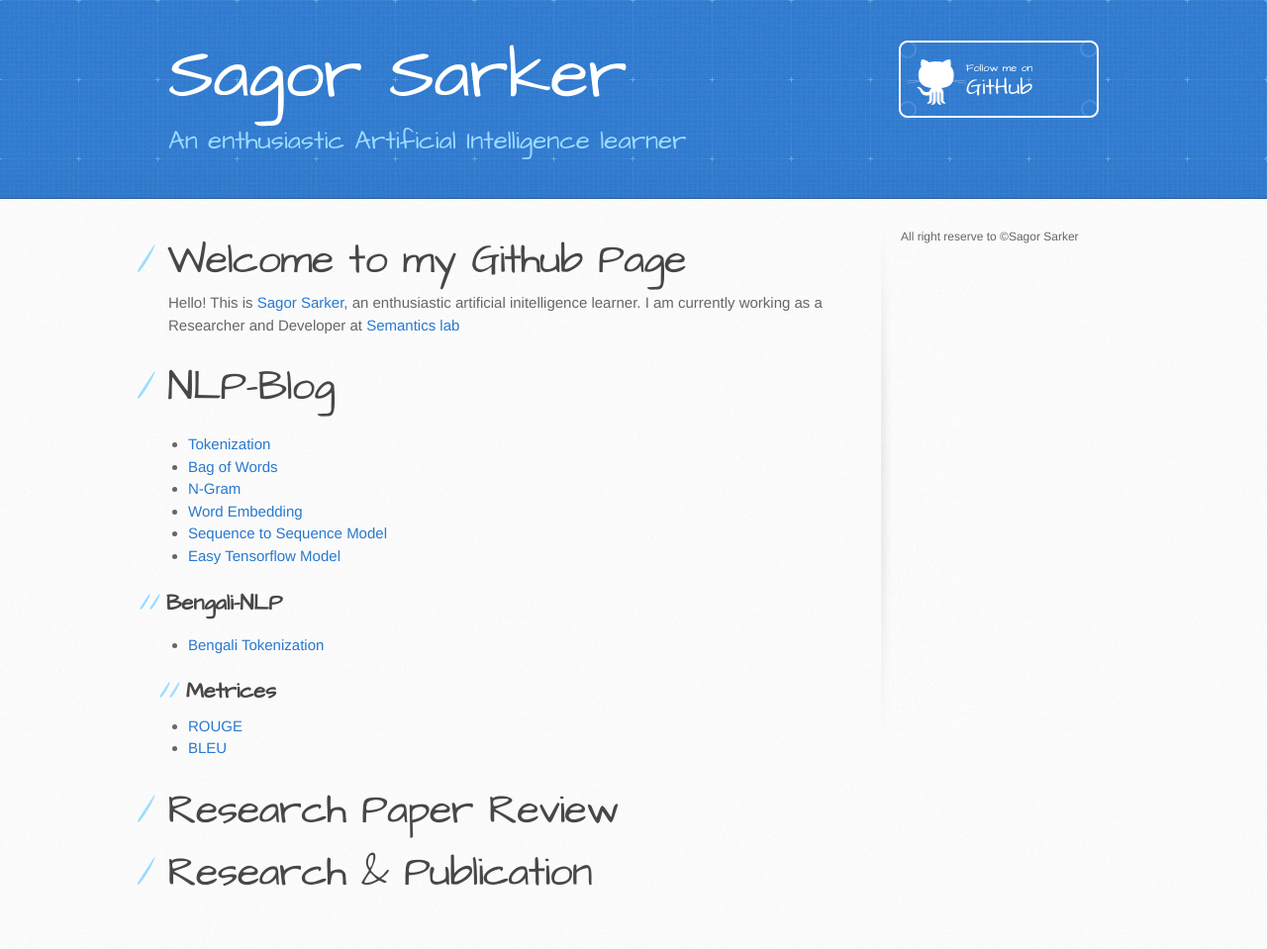
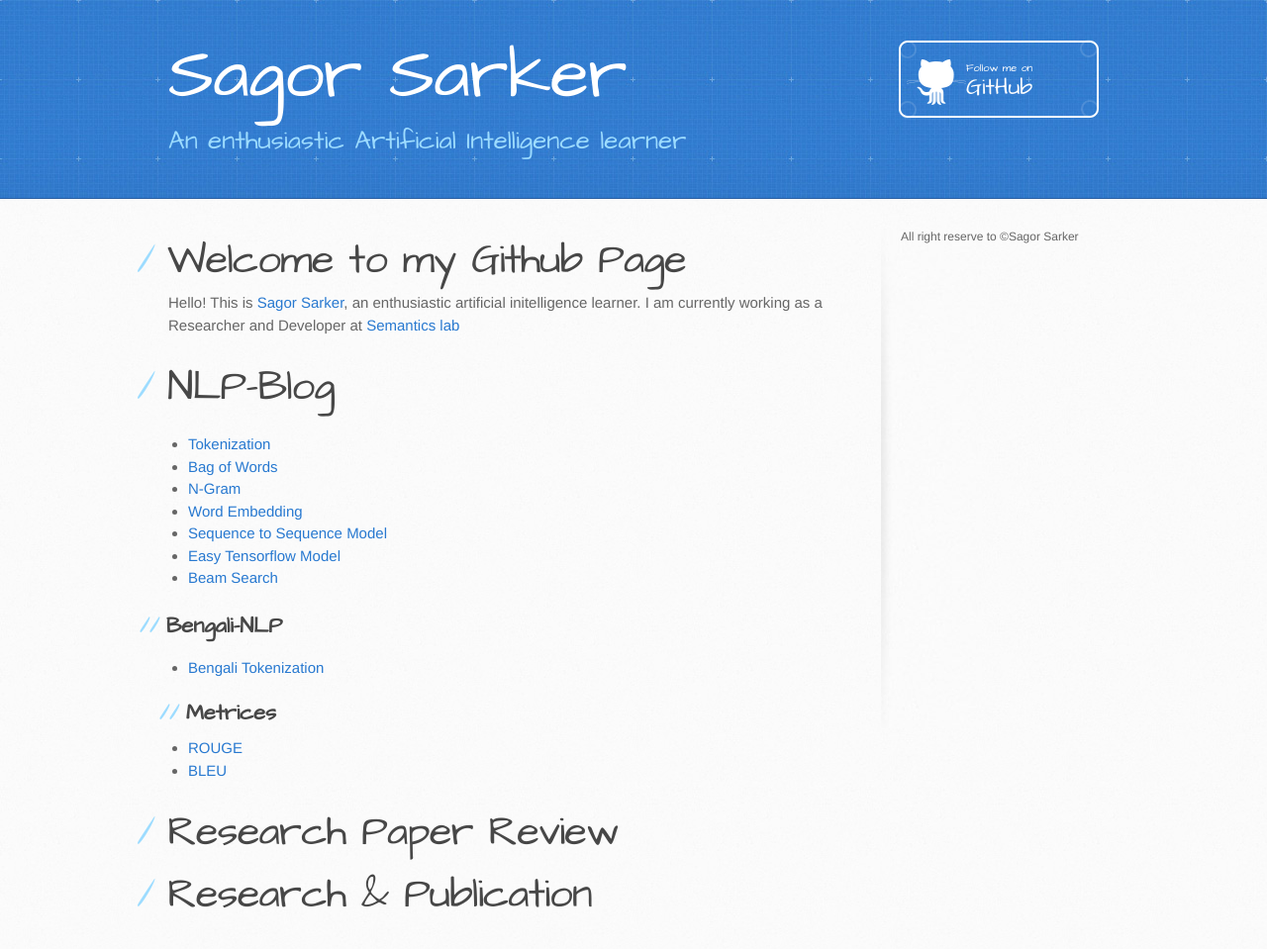
Before and after one commit to sagorbrur/sagorbrur.github.io, a Jekyll site: the page built from index.md, in a window 1280 px wide. Shown: the whole page at 99% size. Built offline with Jekyll 4.4.1, drawn with Linux system fonts in a browser that asks for light colours; our own code applies the rules of GitHub Pages for plain Markdown files; before the commit the page ends 936 px from its top, so only the background shows below that.

Commit message:
Update index.md

```diff
--- a/index.md
+++ b/index.md
@@ -8,6 +8,7 @@ I am currently working as a Researcher and Developer at [Semantics lab](http://s
 * [Word Embedding](word-embedding.md)
 * [Sequence to Sequence Model](seq2seq-model)
 * [Easy Tensorflow Model](easy-tensorflow.md)
+* [Beam Search](beamsearch.md)
 
 ## Bengali-NLP
 * [Bengali Tokenization](bengali-tokenization.md)
```
